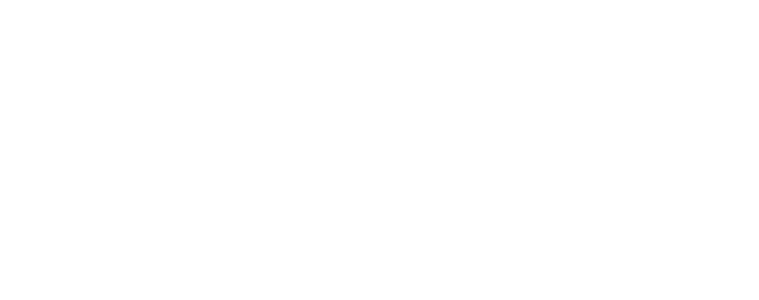
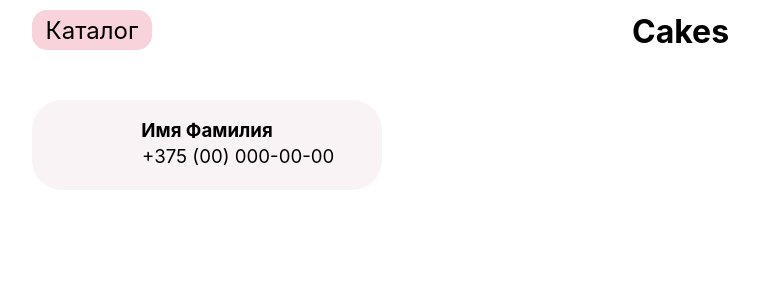
Before and after one commit to Gogol412/L_Shop, a React (Create React App) app: page /profile in a window 1280 px wide. Before the commit this address had no page. Shown: the top 300 px of the page, without its empty margins (88-847 px from the left). Built offline with nearby package versions, Linux system fonts and the light colour scheme.

Commit message:
add profile page and add some blocks there

```diff
--- a/src/App.js
+++ b/src/App.js
@@ -2,6 +2,7 @@
 import { BrowserRouter, Routes, Route } from 'react-router-dom';
 import Home from './Home';
 import CatalogPage from './catalog';
+import Profile from './profile';
 
 function App() {
   return (
@@ -9,6 +10,7 @@
       <Routes>
         <Route path="/" element={<Home />} />
         <Route path="/catalog" element={<CatalogPage />} />
+        <Route path="/profile" element={<Profile />} />
       </Routes>
     </BrowserRouter>
   );
--- /dev/null
+++ b/src/profile.js
@@ -0,0 +1,27 @@
+import React from 'react';
+import "./style.css";
+import { Link } from 'react-router-dom';
+
+const Profile = () => {
+  return (
+    <>
+    <div className="Catalog">
+        <Link to="/catalog" style={{ textDecoration: 'none', color: 'inherit' }}>
+            <p>Каталог</p>
+        </Link>
+    </div>
+
+    <div className='CakesP'>
+        <p>Cakes</p>
+    </div>
+
+    <div className='ProfileBlock'>
+        <p>Имя Фамилия</p>
+        <span>+375 (00) 000-00-00</span>
+    </div>
+
+    </>
+  );
+};
+
+export default Profile;
--- a/src/style.css
+++ b/src/style.css
@@ -432,4 +432,58 @@
     .product-button:hover {
         background-color: #c27a9b;
     }
+
+    .Catalog {
+        position: absolute;
+        top:10px;
+        height: 40px;
+        width: 120px;
+        left: 120px;
+        border: none;
+        font-size: 18pt;
+        border-radius: 15px;
+        background-color: #F8D3DB;
+        display: flex;
+        align-items: center;
+        justify-content: center;
+        font-family: 'Inter', sans-serif;
+    }
+
+    .CakesP {
+        position: absolute;
+        top:-20px;
+        left: 720px;
+        font-weight: bold;
+        font-size: 24pt;
+        align-items: center;
+        font-family: 'Inter', sans-serif;
+    }
+
+    .ProfileBlock {
+        position: absolute;
+        width: 350px;
+        height: 90px;
+        border-radius: 30px;
+        background-color: #F9F3F5;
+        top: 100px;
+        left: 120px;
+    }
+    .ProfileBlock p{
+        color: black;
+        font-size: 14pt;
+        font-weight: bold;
+        display: flex;
+        align-items: center;
+        justify-content: center;
+        font-family: 'Inter', sans-serif;
+    }
+    .ProfileBlock span{
+        color: black;
+        font-size: 14pt;
+        position: absolute;
+        font-family: 'Inter', sans-serif;
+        left: 110px;
+        top: 45px;
+
+    }
 }
```
